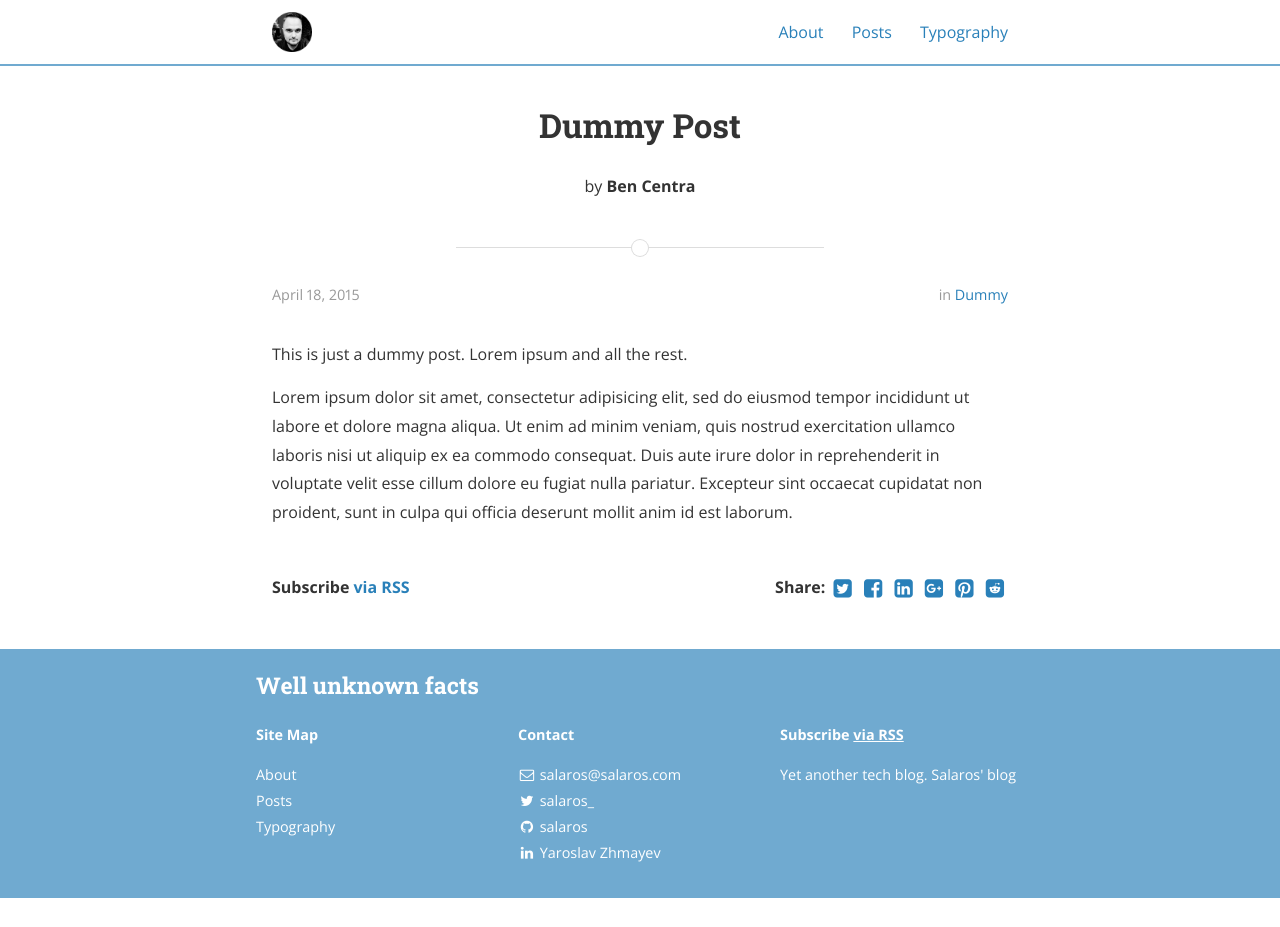
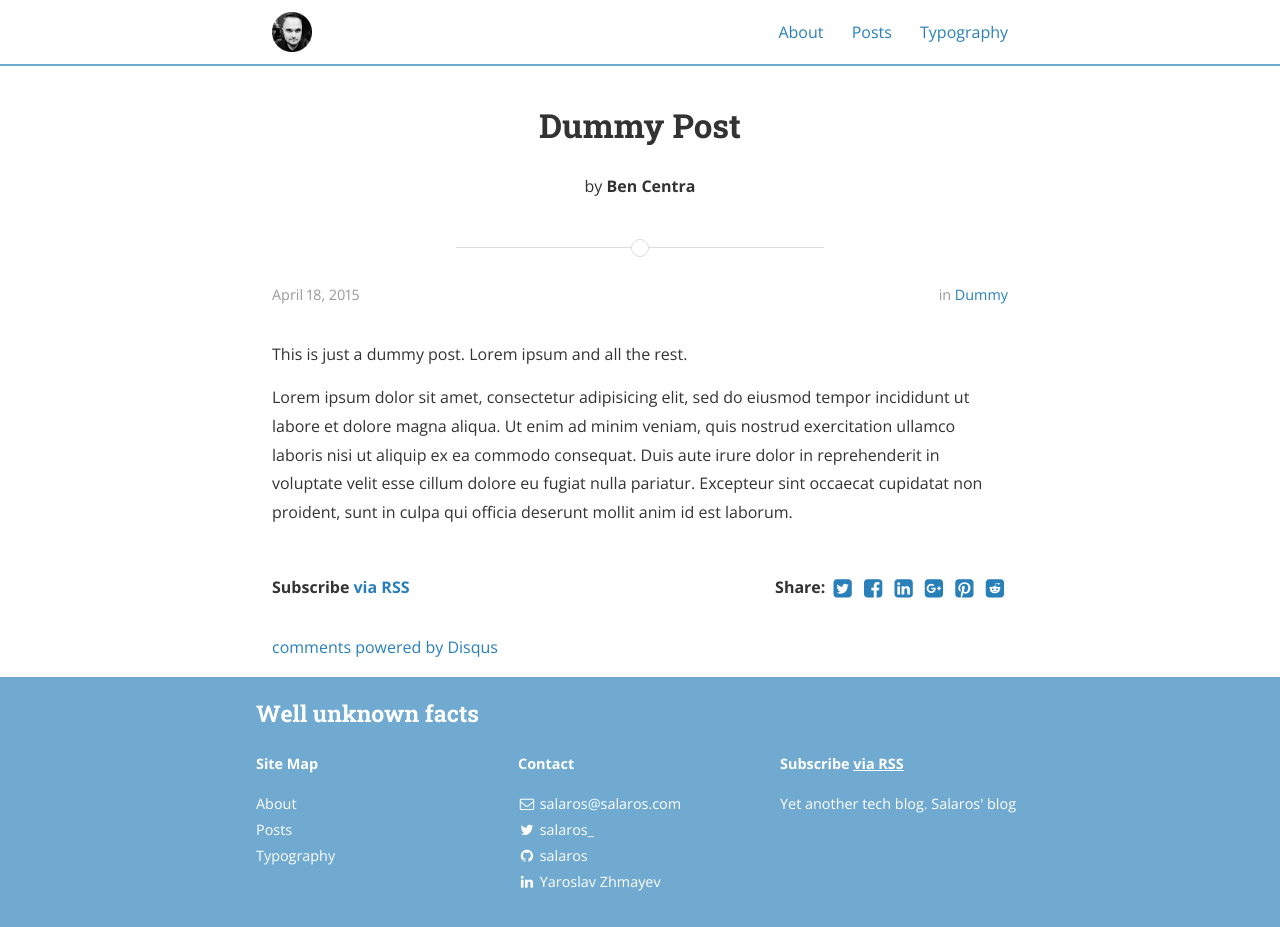
Before and after one commit to salaros/salaros.com, a Jekyll site: the page built from _posts/2015-04-18-dummy.markdown, in a window 1280 px wide. Built offline with Jekyll 4.4.1, drawn with Linux system fonts in a browser that asks for light colours; nearby versions of some CDN libraries; comment, search, counter and statistics services are not loaded; before the commit the page ends 900 px from its top, so only the background shows below that.

Commit message:
adding Disqus comment

```diff
--- a/_config.dev.yml
+++ b/_config.dev.yml
@@ -1,2 +1,5 @@
 baseurl: "" # the subpath of your site, e.g. /blog/
 url: "http://127.0.0.1" # the base hostname & protocol for your site
+
+# Disqus comments
+disqus_shortname: ""
--- a/_config.yml
+++ b/_config.yml
@@ -41,7 +41,7 @@
     tag: '/tag/:name/'
 
 # Disqus comments
-# disqus_shortname: bencentra
+disqus_shortname: salaros
 
 # Google analytics
 # ga_tracking_id: "UA-XXXX-1"
```
